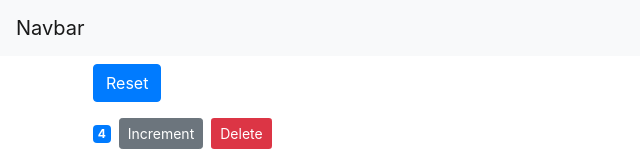
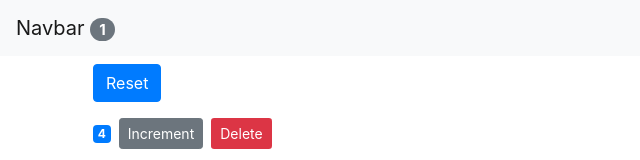
Before and after one commit to khanraakash/learn-react, a React (Create React App) app: page / in a window 1280 px wide. Shown: the top 160 px of the page, without its empty margins (0-640 px from the left). Built offline with nearby package versions, Linux system fonts and the light colour scheme.

Commit message:
Navbar Added

```diff
--- a/src/App.js
+++ b/src/App.js
@@ -35,7 +35,7 @@ export default class App extends Component {
     render() {
         return (
             <div>
-                <NavBar/>
+                <NavBar totalCounters={this.state.counters.filter(c => c.value >0).length}/>
                 <main className="container">
                     <Counters
                         counters={this.state.counters}
--- a/src/components/counters.jsx
+++ b/src/components/counters.jsx
@@ -6,7 +6,9 @@ export default class Counters extends Component {
     render() {
         return (
             <div>
-                <button onClick={this.props.onReset} className="btn btn-primary btm-sm m-2">Reset</button>
+                <button
+                    onClick={this.props.onReset}
+                    className="btn btn-primary btm-sm m-2">Reset</button>
                 {this.props.counters.map(counter =>
                     <Counter key={counter.id}
                              onDelete={this.props.onDelete}
--- a/src/components/navbar.jsx
+++ b/src/components/navbar.jsx
@@ -1,12 +1,14 @@
 import React, {Component} from 'react';
 
 export default class NavBar extends Component {
-
     render() {
         return (
             <nav className="navbar navbar-light bg-light">
-                <a className="navbar-brand" href="#">Navbar</a>
+                <a className="navbar-brand"
+                   href="#">Navbar{" "} <span className="badge badge-pill badge-secondary">{this.props.totalCounters}</span>
+                </a>
             </nav>
+
         );
     }
 }
--- a/src/index.js
+++ b/src/index.js
@@ -2,7 +2,4 @@ import React from 'react';
 import ReactDom from 'react-dom';
 import App from './App';
 import 'bootstrap/dist/css/bootstrap.css';
-
-import {register} from "./serviceWorker";
-
 ReactDom.render(<App/>, document.getElementById("root"));
```
